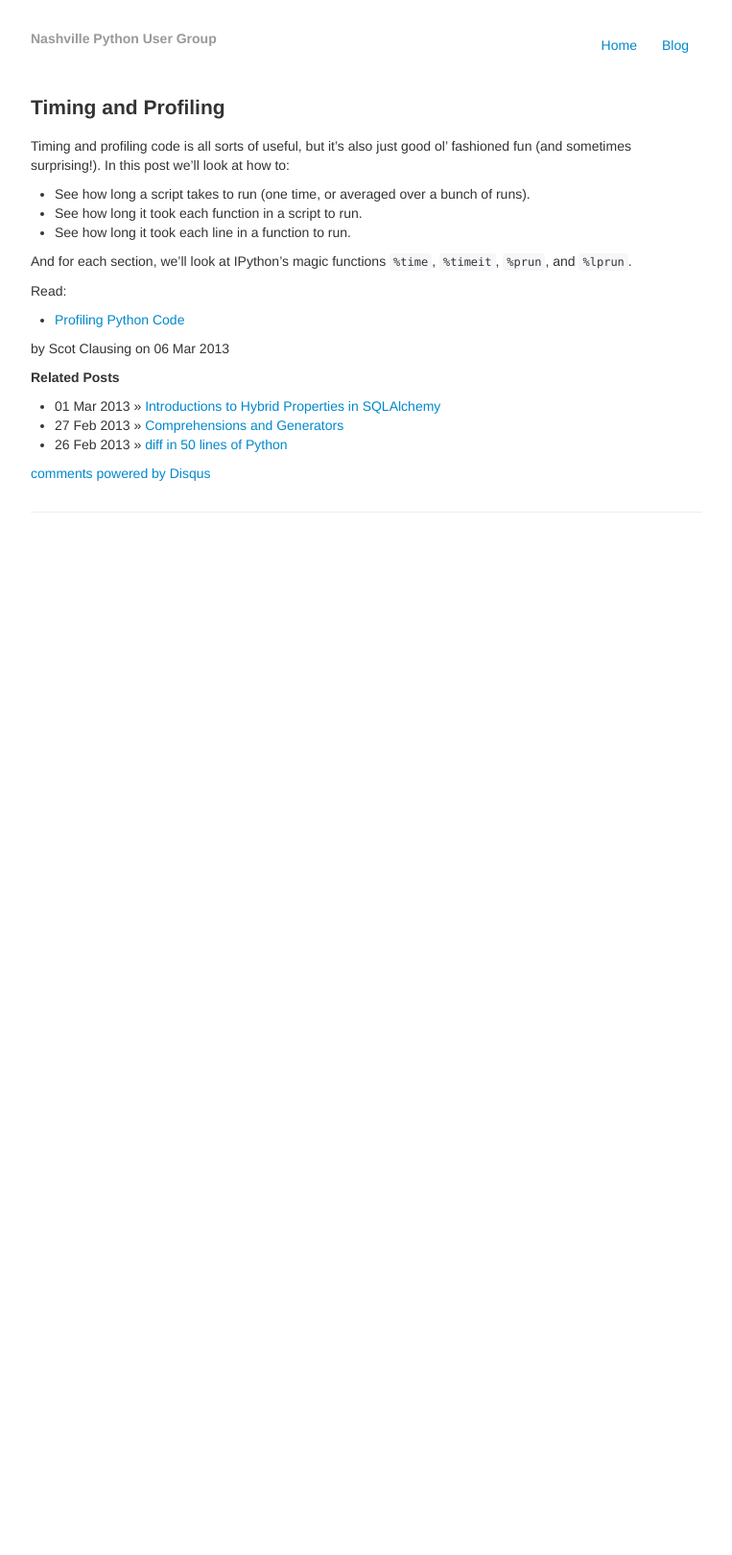
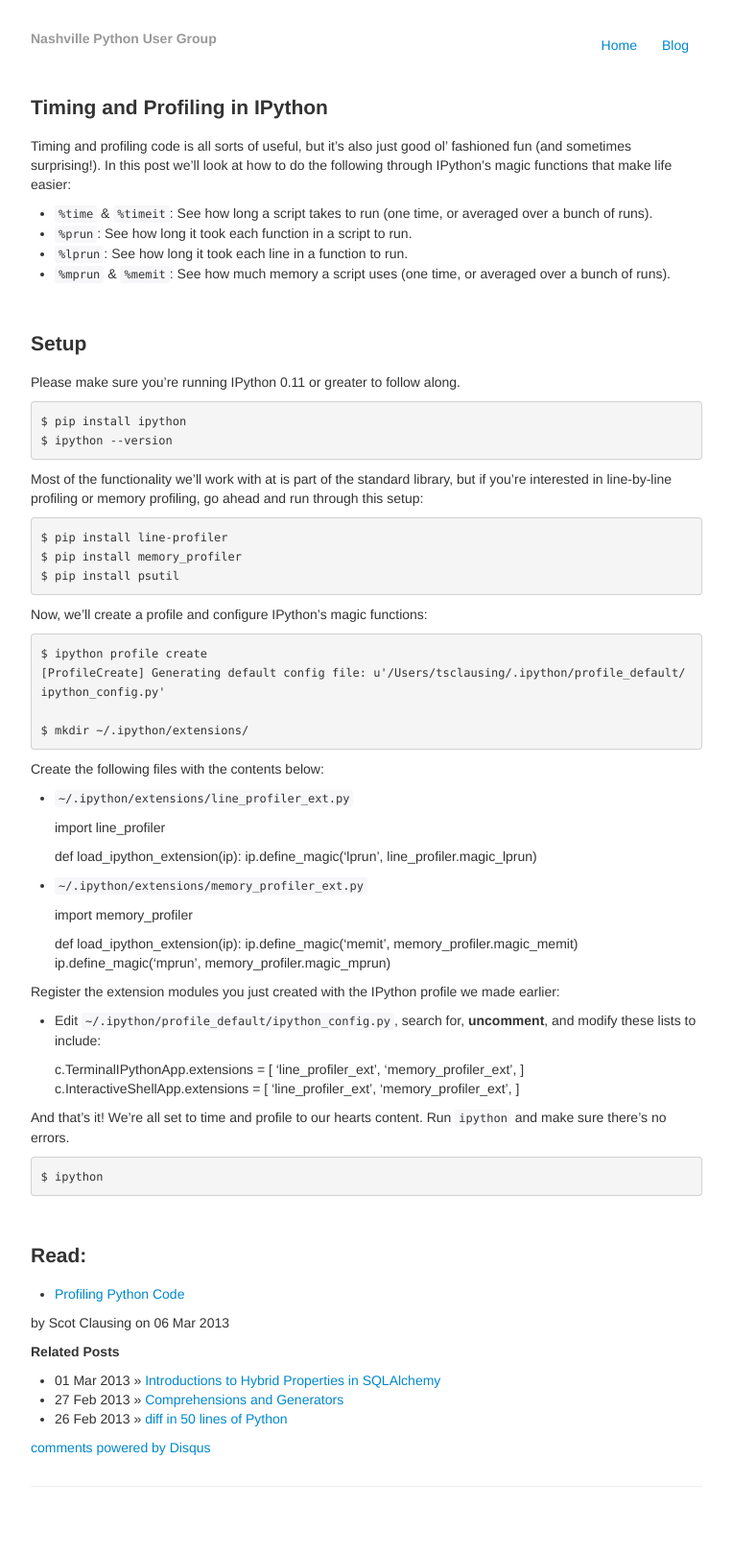
Before and after one commit to pynashorg/pynashorg.github.com, a Jekyll site: the page built from _posts/2013-03-06-timing-and-profiling.md, in a window 1280 px wide. Shown: the whole page at 96% size, without its empty margins (258-1021 px from the left). Built offline with Jekyll 4.4.1, drawn with Linux system fonts in a browser that asks for light colours; nearby versions of some CDN libraries; library files that are not in the unit come from our copies; comment, search, counter and statistics services are not loaded; before the commit the page ends 900 px from its top, so only the background shows below that.

Commit message:
Added setup steps to Timing and Profiling post.

```diff
--- a/_posts/2013-03-06-timing-and-profiling.md
+++ b/_posts/2013-03-06-timing-and-profiling.md
@@ -1,19 +1,75 @@
 ---
 layout: post
-title: Timing and Profiling
+title: Timing and Profiling in IPython
 author: Scot Clausing
 comments: true
 ---
 
 Timing and profiling code is all sorts of useful, but it's also just good ol' fashioned fun (and sometimes surprising!).
-In this post we'll look at how to:
+In this post we'll look at how to do the following through IPython's magic functions that make life easier:
 
-* See how long a script takes to run (one time, or averaged over a bunch of runs).
-* See how long it took each function in a script to run.
-* See how long it took each line in a function to run.
+* `%time` & `%timeit`: See how long a script takes to run (one time, or averaged over a bunch of runs).
+* `%prun`: See how long it took each function in a script to run.
+* `%lprun`: See how long it took each line in a function to run.
+* `%mprun` & `%memit`: See how much memory a script uses (one time, or averaged over a bunch of runs).
 
-And for each section, we'll look at IPython's magic functions `%time`, `%timeit`, `%prun`, and `%lprun`.
+Setup
+===
+
+Please make sure you're running IPython 0.11 or greater to follow along.
+
+    $ pip install ipython
+    $ ipython --version
+
+Most of the functionality we'll work with at is part of the standard library, but if you're interested in line-by-line
+profiling or memory profiling, go ahead and run through this setup:
+
+    $ pip install line-profiler
+    $ pip install memory_profiler
+    $ pip install psutil
+
+Now, we'll create a profile and configure IPython's magic functions:
+
+    $ ipython profile create
+    [ProfileCreate] Generating default config file: u'/Users/tsclausing/.ipython/profile_default/ipython_config.py'
+
+    $ mkdir ~/.ipython/extensions/
+
+Create the following files with the contents below:
+
+* `~/.ipython/extensions/line_profiler_ext.py`
+
+    import line_profiler
+
+    def load_ipython_extension(ip):
+        ip.define_magic('lprun', line_profiler.magic_lprun)
+
+* `~/.ipython/extensions/memory_profiler_ext.py`
+
+    import memory_profiler
+
+    def load_ipython_extension(ip):
+        ip.define_magic('memit', memory_profiler.magic_memit)
+        ip.define_magic('mprun', memory_profiler.magic_mprun)
+
+Register the extension modules you just created with the IPython profile we made earlier:
+
+* Edit `~/.ipython/profile_default/ipython_config.py`, search for, **uncomment**, and modify these lists to include:
+
+    c.TerminalIPythonApp.extensions = [
+        'line_profiler_ext',
+        'memory_profiler_ext',
+    ]
+    c.InteractiveShellApp.extensions = [
+        'line_profiler_ext',
+        'memory_profiler_ext',
+    ]
+
+And that's it! We're all set to time and profile to our hearts content. Run `ipython` and make sure there's no errors.
+
+    $ ipython
 
 Read:
+===
 
 * [Profiling Python Code](http://scikit-learn.org/dev/developers/performance.html#profiling-python-code)
```
